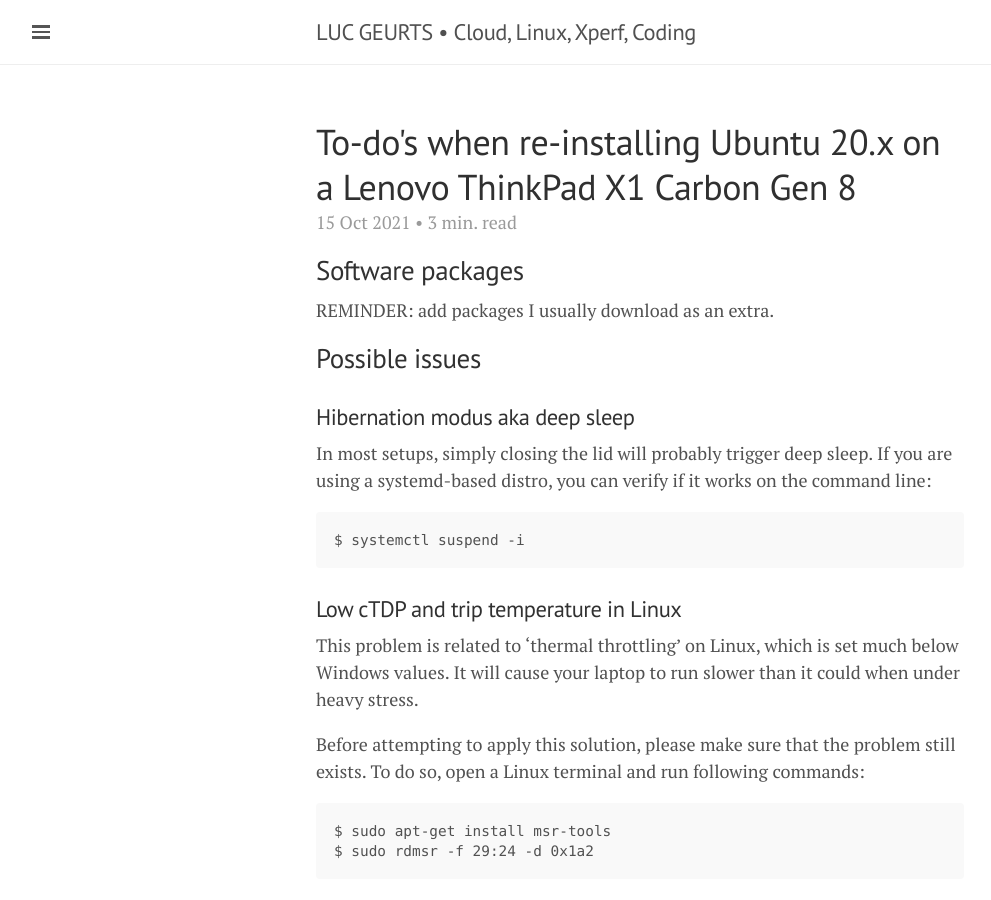
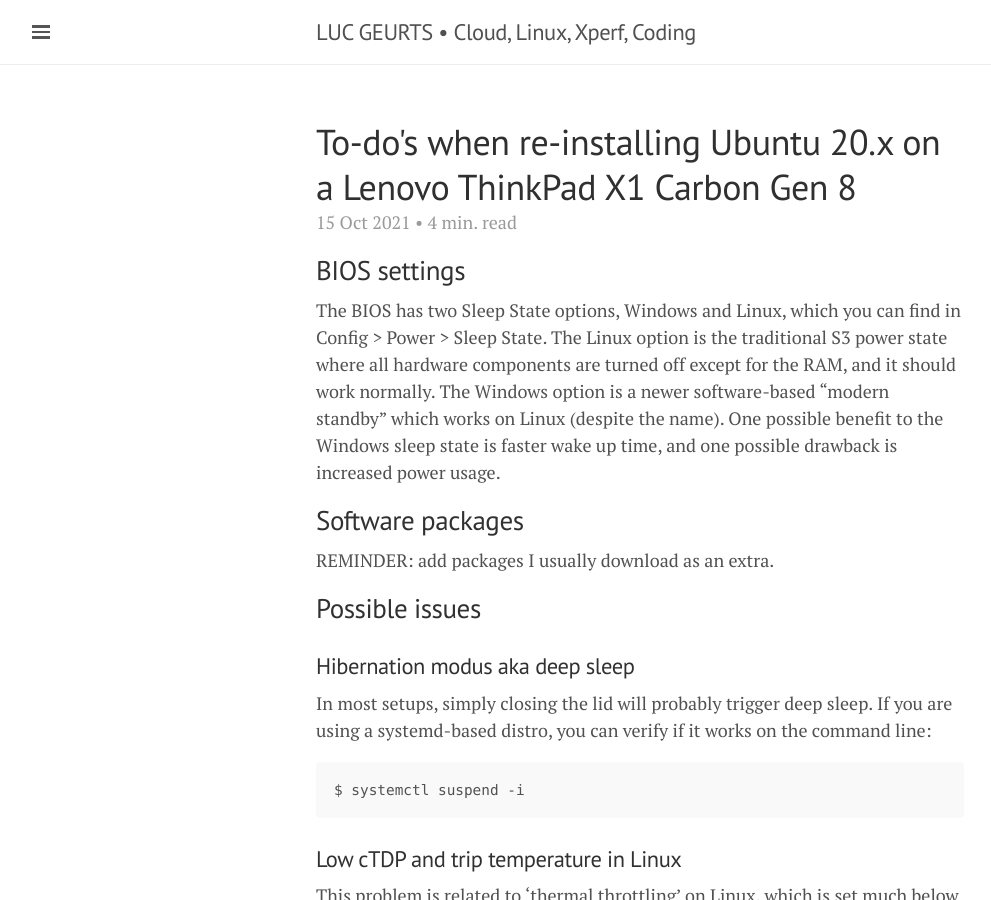
Before and after one commit to lgeurts/lgeurts.github.io, a Jekyll site: the page built from _posts/2021-10-15-ubuntu-setup-notes-for-x1-carbon-gen8.md, in a window 1280 px wide and 900 px high. Shown: the whole window, without its empty margins (0-991 px from the left). Built offline with Jekyll 4.4.1, drawn with Linux system fonts in a browser that asks for light colours; nearby versions of some CDN libraries; comment, search, counter and statistics services are not loaded.

Commit message:
Update 2021-10-15-ubuntu-setup-notes-for-x1-carbon-gen8.md

```diff
--- a/_posts/2021-10-15-ubuntu-setup-notes-for-x1-carbon-gen8.md
+++ b/_posts/2021-10-15-ubuntu-setup-notes-for-x1-carbon-gen8.md
@@ -8,6 +8,10 @@
 ---
 
 <!--- <img src="/assets/groovy-gorilla.jpg" width="360"> --->
+
+## BIOS settings
+
+The BIOS has two Sleep State options, Windows and Linux, which you can find in Config > Power > Sleep State. The Linux option is the traditional S3 power state where all hardware components are turned off except for the RAM, and it should work normally. The Windows option is a newer software-based "modern standby" which works on Linux (despite the name). One possible benefit to the Windows sleep state is faster wake up time, and one possible drawback is increased power usage.
 
 ## Software packages
 
```
